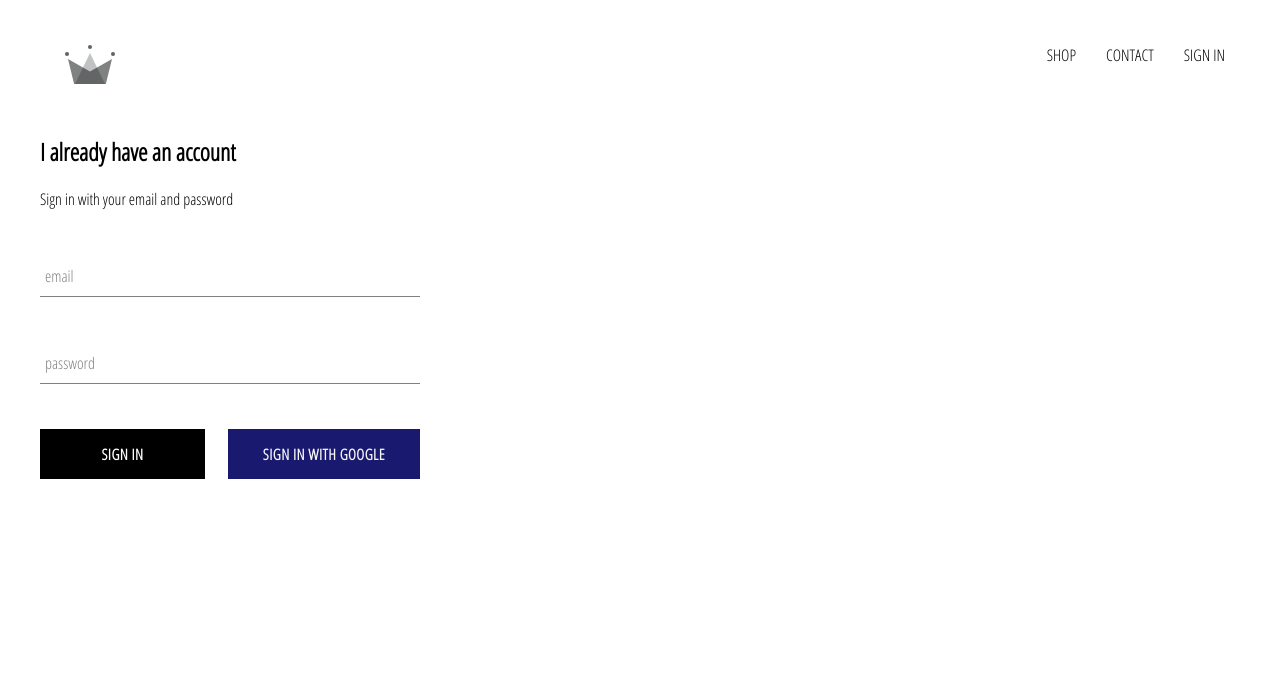
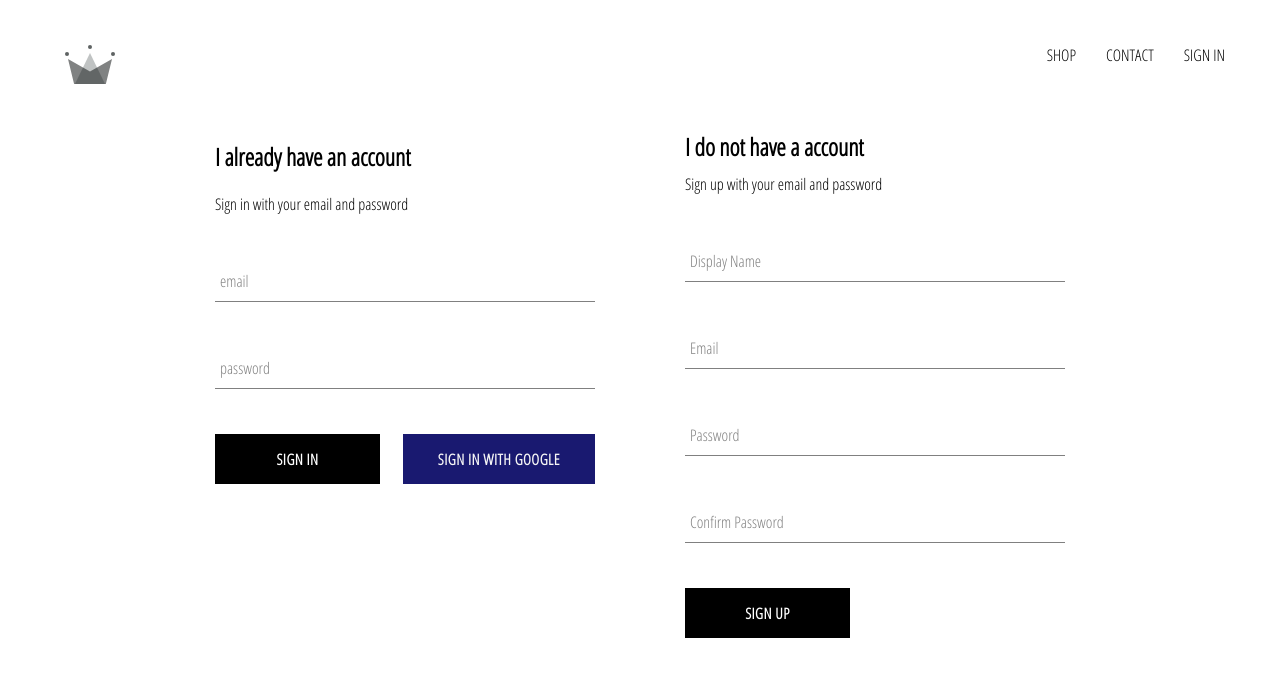
Before and after one commit to aianney/crown-clothing-app, a React (Create React App) app: page /signin in a window 1280 px wide. Shown: the top 676 px of the page. Built offline with nearby package versions, Linux system fonts and the light colour scheme; no server answers.

Commit message:
implemented firebase utils,included ability to store authenticated users into our firestore database.

```diff
--- a/package.json
+++ b/package.json
@@ -7,6 +7,8 @@
     "@testing-library/react": "^11.1.0",
     "@testing-library/user-event": "^12.1.10",
     "firebase": "^8.8.1",
+    "firebase-admin": "^9.11.0",
+    "firebase-functions": "^3.14.1",
     "react": "^17.0.2",
     "react-dom": "^17.0.2",
     "react-router-dom": "^5.2.0",
--- a/src/App.js
+++ b/src/App.js
@@ -5,7 +5,7 @@
 import HomePage from "./pages/homepage/homepage.component";
 import ShopPage from "./pages/shop/shop.component";
 import SignInAndSignUpPage from "./pages/sign-in-and-sign-out/sign-in-and-sign-out.component";
-import { auth } from './firebase/firebase.utils';
+import { auth, createUserProfileDocument } from './firebase/firebase.utils';
 
 
 class App extends React.Component {
@@ -20,11 +20,22 @@
 	unsubscribeFromAuth = null;
 
 	componentDidMount() {
-		this.unsubscribeFromAuth = auth.onAuthStateChanged(user => {
-			this.setState({ currentUser: user });
+		this.unsubscribeFromAuth = auth.onAuthStateChanged( async userAuth => {
+			if (userAuth) {
+				const userRef = await createUserProfileDocument(userAuth);
 
-			console.log(user);
-		})
+				userRef.onSnapshot(snapShot => {
+					this.setState({
+						currentUser: {
+							id: snapShot.id,
+							...snapShot.data()
+						}
+					});
+					console.log(this.state)
+				});
+			}
+			this.setState({currentUser: userAuth});
+		});
 	}
 
 	componentWillUnmount() {
--- a/src/components/form-input/form-input.component.jsx
+++ b/src/components/form-input/form-input.component.jsx
@@ -1,17 +1,15 @@
-import React from "react";
-import "./form-input.styles.scss";
+import React from 'react';
+
+import './form-input.styles.scss';
 
 const FormInput = ({ handleChange, label, ...otherProps }) => (
-	<div className="group">
-		<input
-			className="form-input"
-			onChange={handleChange}
-			{...otherProps}
-			type="text"
-		/>
+  <div className='group'>
+    <input className='form-input' onChange={handleChange} {...otherProps} />
     {label ? (
       <label
-				className={`${otherProps.value.length} ? 'shrink' : ''} form-input-label`}
+        className={`${
+          otherProps.value.length ? 'shrink' : ''
+        } form-input-label`}
       >
         {label}
       </label>
--- /dev/null
+++ b/src/components/sign-up/sign-up.component.jsx
@@ -0,0 +1,103 @@
+import React from 'react';
+
+import FormInput from '../form-input/form-input.component';
+import CustomButton from '../custom-button/custom-button.comonent';
+
+import { auth, createUserProfileDocument } from '../../firebase/firebase.utils';
+
+import './sign-up.styles.scss';
+
+class SignUp extends React.Component {
+  constructor() {
+    super();
+
+    this.state = {
+      displayName: '',
+      email: '',
+      password: '',
+      confirmPassword: ''
+    };
+  }
+
+  handleSubmit = async event => {
+    event.preventDefault();
+
+    const { displayName, email, password, confirmPassword } = this.state;
+
+    if (password !== confirmPassword) {
+      alert("passwords don't match");
+      return;
+    }
+
+    try {
+      const { user } = await auth.createUserWithEmailAndPassword(
+        email,
+        password
+      );
+
+      await createUserProfileDocument(user, { displayName });
+
+      this.setState({
+        displayName: '',
+        email: '',
+        password: '',
+        confirmPassword: ''
+      });
+    } catch (error) {
+      console.error(error);
+    }
+  };
+
+  handleChange = event => {
+    const { name, value } = event.target;
+
+    this.setState({ [name]: value });
+  };
+
+  render() {
+    const { displayName, email, password, confirmPassword } = this.state;
+    return (
+      <div className='sign-up'>
+        <h2 className='title'>I do not have a account</h2>
+        <span>Sign up with your email and password</span>
+        <form className='sign-up-form' onSubmit={this.handleSubmit}>
+          <FormInput
+            type='text'
+            name='displayName'
+            value={displayName}
+            onChange={this.handleChange}
+            label='Display Name'
+            required
+          />
+          <FormInput
+            type='email'
+            name='email'
+            value={email}
+            onChange={this.handleChange}
+            label='Email'
+            required
+          />
+          <FormInput
+            type='password'
+            name='password'
+            value={password}
+            onChange={this.handleChange}
+            label='Password'
+            required
+          />
+          <FormInput
+            type='password'
+            name='confirmPassword'
+            value={confirmPassword}
+            onChange={this.handleChange}
+            label='Confirm Password'
+            required
+          />
+          <CustomButton type='submit'>SIGN UP</CustomButton>
+        </form>
+      </div>
+    );
+  }
+}
+
+export default SignUp;
--- /dev/null
+++ b/src/components/sign-up/sign-up.styles.scss
@@ -0,0 +1,9 @@
+.sign-up {
+    display: flex;
+    flex-direction: column;
+    width: 380px;
+
+    .title {
+      margin: 10px 0;
+    }
+  }
--- a/src/firebase/firebase.utils.js
+++ b/src/firebase/firebase.utils.js
@@ -3,21 +3,46 @@
 import 'firebase/auth';
 
 const config = {
-    apiKey: "AIzaSyAi_ikGgI2hR2uZklNmu2QARu2X-DwJUY8",
-    authDomain: "crown-clothing-app-7674b.firebaseapp.com",
-    projectId: "crown-clothing-app-7674b",
-    storageBucket: "crown-clothing-app-7674b.appspot.com",
-    messagingSenderId: "33112264923",
-    appId: "1:33112264923:web:4796da6c2003e1f43efcfe"
+  apiKey: "AIzaSyCMOM-BtPb-HzJMIhOe_H6kwUm4rnVS87s",
+  authDomain: "crown-clothing-app-eb196.firebaseapp.com",
+  projectId: "crown-clothing-app-eb196",
+  storageBucket: "crown-clothing-app-eb196.appspot.com",
+  messagingSenderId: "1046346636878",
+  appId: "1:1046346636878:web:c9e07cfc9d79e2982aed1f"
 };
 
 firebase.initializeApp(config);
 
+export const createUserProfileDocument = async (userAuth, additionalData) => {
+  if (!userAuth) return;
+
+  const userRef = firestore.doc(`users/${userAuth.uid}`);
+
+  const snapShot = await userRef.get();
+
+  if (!snapShot.exists) {
+    const { displayName, email } = userAuth;
+    const createdAt = new Date();
+    try {
+      await userRef.set({
+        displayName,
+        email,
+        createdAt,
+        ...additionalData
+      });
+    } catch (error) {
+      console.log('error creating user', error.message);
+    }
+  }
+
+  return userRef;
+};
+
 export const auth = firebase.auth();
-  export const firestore =firebase.firestore();
+export const firestore = firebase.firestore();
 
 const provider = new firebase.auth.GoogleAuthProvider();
-  provider.setCustomParameters({ prompt: 'select_account'});
+provider.setCustomParameters({ prompt: 'select_account' });
 export const signInWithGoogle = () => auth.signInWithPopup(provider);
 
 export default firebase;
--- a/src/pages/sign-in-and-sign-out/sign-in-and-sign-out.component.jsx
+++ b/src/pages/sign-in-and-sign-out/sign-in-and-sign-out.component.jsx
@@ -1,10 +1,12 @@
 import React from "react";
 import SignIn from "../../components/sign-in/sign-in.component";
+import SignUp from "../../components/sign-up/sign-up.component";
 import "./sign-in-and-sign-out.styles.scss";
 
 const SignInAndSignUpPage = () => (
 	<div className="sign-in-and-sign-up">
 		<SignIn />
+		<SignUp />
 	</div>
 );
 
--- a/src/pages/sign-in-and-sign-out/sign-in-and-sign-out.styles.scss
+++ b/src/pages/sign-in-and-sign-out/sign-in-and-sign-out.styles.scss
@@ -0,0 +1,6 @@
+.sign-in-and-sign-up {
+    width: 850px;
+    display: flex;
+    justify-content: space-between;
+    margin: 30px auto;
+  }
```
Also changed, not shown: src/components/sign-in/sign-in.component.jsx (+22 -18 lines), 1 other file (tests, documents, lock files or other folders). Lines whose indentation alone changed are shown as unchanged.
